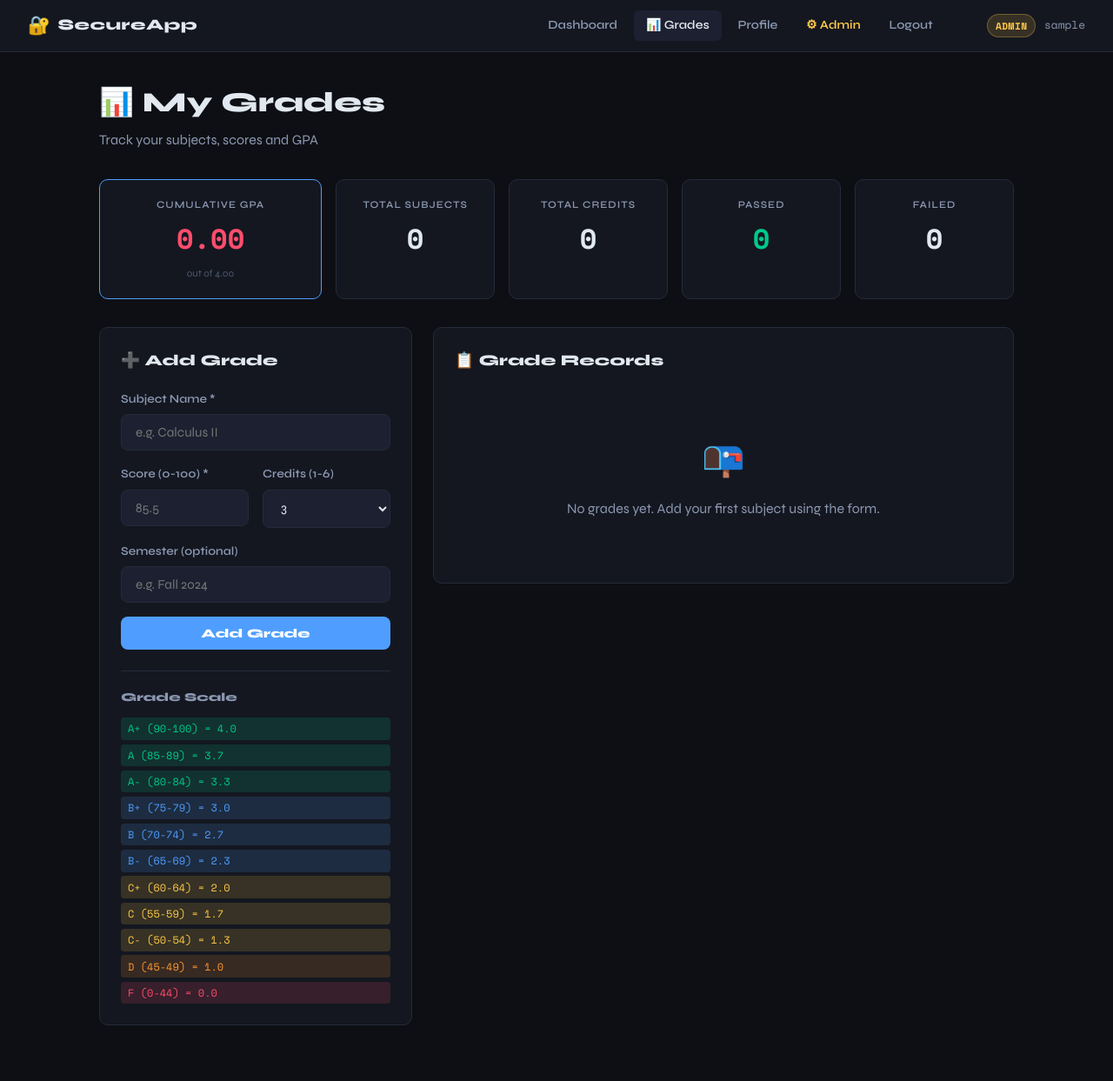
After one commit to Mohamedabdullah11/SWE210-Secure-Web-App, a Flask app: page /grades in a window 1280 px wide. The commit adds this page. Shown: the whole page at 87% size. Run offline with Flask 3, Linux system fonts and the light colour scheme; the visitor is signed in with stand-in values (Sample User, id 1).

Commit message:
add grades and GPA system

```diff
--- a/app.py
+++ b/app.py
@@ -4,152 +4,154 @@ from werkzeug.security import generate_password_hash, check_password_hash
 from cryptography.fernet import Fernet
 from functools import wraps
 import os
-import base64
 
 app = Flask(__name__)
 app.secret_key = os.environ.get('SECRET_KEY', 'dev-secret-key-change-in-production')
 app.config['SQLALCHEMY_DATABASE_URI'] = 'sqlite:///secure_app.db'
 app.config['SQLALCHEMY_TRACK_MODIFICATIONS'] = False
-
 db = SQLAlchemy(app)
 
-# ── Encryption key (in production: store in env var or key vault) ──────────────
 ENCRYPTION_KEY_FILE = 'encryption.key'
-
 def load_or_create_key():
     if os.path.exists(ENCRYPTION_KEY_FILE):
-        with open(ENCRYPTION_KEY_FILE, 'rb') as f:
-            return f.read()
+        with open(ENCRYPTION_KEY_FILE, 'rb') as f: return f.read()
     key = Fernet.generate_key()
-    with open(ENCRYPTION_KEY_FILE, 'wb') as f:
-        f.write(key)
+    with open(ENCRYPTION_KEY_FILE, 'wb') as f: f.write(key)
     return key
-
 fernet = Fernet(load_or_create_key())
 
-def encrypt_data(plaintext: str) -> str:
-    if not plaintext:
-        return ''
-    return fernet.encrypt(plaintext.encode()).decode()
+def encrypt_data(p):
+    return fernet.encrypt(p.encode()).decode() if p else ''
+def decrypt_data(c):
+    try: return fernet.decrypt(c.encode()).decode() if c else ''
+    except: return '[error]'
 
-def decrypt_data(ciphertext: str) -> str:
-    if not ciphertext:
-        return ''
-    try:
-        return fernet.decrypt(ciphertext.encode()).decode()
-    except Exception:
-        return '[decryption error]'
-
-
-# ── Models ─────────────────────────────────────────────────────────────────────
 class User(db.Model):
     id            = db.Column(db.Integer, primary_key=True)
     username      = db.Column(db.String(80), unique=True, nullable=False)
     password_hash = db.Column(db.String(200), nullable=False)
-    role          = db.Column(db.String(20), default='user')   # 'admin' or 'user'
-    # Encrypted PII fields
+    role          = db.Column(db.String(20), default='user')
     email_enc     = db.Column(db.Text, default='')
     phone_enc     = db.Column(db.Text, default='')
+    grades        = db.relationship('Grade', backref='user', lazy=True, cascade='all, delete-orphan')
 
     @property
-    def email(self):
-        return decrypt_data(self.email_enc)
+    def email(self): return decrypt_data(self.email_enc)
+    @email.setter
+    def email(self, v): self.email_enc = encrypt_data(v)
+    @property
+    def phone(self): return decrypt_data(self.phone_enc)
+    @phone.setter
+    def phone(self, v): self.phone_enc = encrypt_data(v)
 
-    @email.setter
-    def email(self, value):
-        self.email_enc = encrypt_data(value)
+    def get_gpa(self):
+        if not self.grades: return 0.0
+        tp = sum(g.grade_points() * g.credits for g in self.grades)
+        tc = sum(g.credits for g in self.grades)
+        return round(tp / tc, 2) if tc > 0 else 0.0
 
-    @property
-    def phone(self):
-        return decrypt_data(self.phone_enc)
+    def total_credits(self): return sum(g.credits for g in self.grades)
 
-    @phone.setter
-    def phone(self, value):
-        self.phone_enc = encrypt_data(value)
+class Grade(db.Model):
+    id       = db.Column(db.Integer, primary_key=True)
+    user_id  = db.Column(db.Integer, db.ForeignKey('user.id'), nullable=False)
+    subject  = db.Column(db.String(100), nullable=False)
+    credits  = db.Column(db.Integer, nullable=False, default=3)
+    score    = db.Column(db.Float, nullable=False)
+    semester = db.Column(db.String(50), default='')
 
+    def letter_grade(self):
+        s = self.score
+        if s>=90: return 'A+'
+        if s>=85: return 'A'
+        if s>=80: return 'A-'
+        if s>=75: return 'B+'
+        if s>=70: return 'B'
+        if s>=65: return 'B-'
+        if s>=60: return 'C+'
+        if s>=55: return 'C'
+        if s>=50: return 'C-'
+        if s>=45: return 'D'
+        return 'F'
 
-# ── RBAC decorators ────────────────────────────────────────────────────────────
+    def grade_points(self):
+        s = self.score
+        if s>=90: return 4.0
+        if s>=85: return 3.7
+        if s>=80: return 3.3
+        if s>=75: return 3.0
+        if s>=70: return 2.7
+        if s>=65: return 2.3
+        if s>=60: return 2.0
+        if s>=55: return 1.7
+        if s>=50: return 1.3
+        if s>=45: return 1.0
+        return 0.0
+
+    def status(self): return 'Pass' if self.score >= 50 else 'Fail'
+
 def login_required(f):
     @wraps(f)
-    def decorated(*args, **kwargs):
+    def d(*a, **k):
         if 'user_id' not in session:
             flash('Please log in to access this page.', 'warning')
             return redirect(url_for('login'))
-        return f(*args, **kwargs)
-    return decorated
+        return f(*a, **k)
+    return d
 
 def admin_required(f):
     @wraps(f)
-    def decorated(*args, **kwargs):
+    def d(*a, **k):
         if 'user_id' not in session:
             flash('Please log in to access this page.', 'warning')
             return redirect(url_for('login'))
-        user = User.query.get(session['user_id'])
-        if not user or user.role != 'admin':
-            abort(403)
-        return f(*args, **kwargs)
-    return decorated
+        u = User.query.get(session['user_id'])
+        if not u or u.role != 'admin': abort(403)
+        return f(*a, **k)
+    return d
 
+@app.route('/')
+def index(): return redirect(url_for('dashboard') if 'user_id' in session else url_for('login'))
 
-# ── Routes ─────────────────────────────────────────────────────────────────────
-@app.route('/')
-def index():
-    return redirect(url_for('dashboard') if 'user_id' in session else url_for('login'))
-
-
-@app.route('/register', methods=['GET', 'POST'])
+@app.route('/register', methods=['GET','POST'])
 def register():
     if request.method == 'POST':
-        username = request.form.get('username', '').strip()
-        password = request.form.get('password', '')
-        email    = request.form.get('email', '').strip()
-        phone    = request.form.get('phone', '').strip()
-
+        username = request.form.get('username','').strip()
+        password = request.form.get('password','')
+        email    = request.form.get('email','').strip()
+        phone    = request.form.get('phone','').strip()
         if not username or not password:
-            flash('Username and password are required.', 'danger')
+            flash('Username and password required.','danger')
             return render_template('register.html')
-
         if User.query.filter_by(username=username).first():
-            flash('Username already taken.', 'danger')
+            flash('Username taken.','danger')
             return render_template('register.html')
-
-        user = User(username=username,
-                    password_hash=generate_password_hash(password))
-        user.email = email
-        user.phone = phone
-        db.session.add(user)
-        db.session.commit()
-        flash('Account created! Please log in.', 'success')
+        u = User(username=username, password_hash=generate_password_hash(password))
+        u.email = email; u.phone = phone
+        db.session.add(u); db.session.commit()
+        flash('Account created! Please log in.','success')
         return redirect(url_for('login'))
-
     return render_template('register.html')
 
-
-@app.route('/login', methods=['GET', 'POST'])
+@app.route('/login', methods=['GET','POST'])
 def login():
     if request.method == 'POST':
-        username = request.form.get('username', '').strip()
-        password = request.form.get('password', '')
-        user = User.query.filter_by(username=username).first()
-
-        if user and check_password_hash(user.password_hash, password):
-            session['user_id'] = user.id
-            session['username'] = user.username
-            session['role']     = user.role
-            flash(f'Welcome back, {user.username}!', 'success')
+        u = User.query.filter_by(username=request.form.get('username','').strip()).first()
+        if u and check_password_hash(u.password_hash, request.form.get('password','')):
+            session['user_id'] = u.id
+            session['username'] = u.username
+            session['role'] = u.role
+            flash(f'Welcome back, {u.username}!','success')
             return redirect(url_for('dashboard'))
-
-        flash('Invalid username or password.', 'danger')
+        flash('Invalid username or password.','danger')
     return render_template('login.html')
-
 
 @app.route('/logout')
 @login_required
 def logout():
     session.clear()
-    flash('You have been logged out.', 'info')
+    flash('Logged out.','info')
     return redirect(url_for('login'))
-
 
 @app.route('/dashboard')
 @login_required
@@ -157,75 +159,96 @@ def dashboard():
     user = User.query.get(session['user_id'])
     return render_template('dashboard.html', user=user)
 
+@app.route('/grades')
+@login_required
+def grades():
+    user = User.query.get(session['user_id'])
+    return render_template('grades.html', user=user)
 
-@app.route('/profile', methods=['GET', 'POST'])
+@app.route('/grades/add', methods=['POST'])
+@login_required
+def add_grade():
+    subject  = request.form.get('subject','').strip()
+    credits  = request.form.get('credits','3')
+    score    = request.form.get('score','')
+    semester = request.form.get('semester','').strip()
+    if not subject or not score:
+        flash('Subject and score required.','danger')
+        return redirect(url_for('grades'))
+    try:
+        sf = float(score); ci = int(credits)
+        if not (0 <= sf <= 100) or not (1 <= ci <= 6): raise ValueError
+    except ValueError:
+        flash('Score must be 0-100, credits 1-6.','danger')
+        return redirect(url_for('grades'))
+    db.session.add(Grade(user_id=session['user_id'], subject=subject, credits=ci, score=sf, semester=semester))
+    db.session.commit()
+    flash(f'"{subject}" added!','success')
+    return redirect(url_for('grades'))
+
+@app.route('/grades/delete/<int:gid>', methods=['POST'])
+@login_required
+def delete_grade(gid):
+    g = Grade.query.get_or_404(gid)
+    if g.user_id != session['user_id']: abort(403)
+    db.session.delete(g); db.session.commit()
+    flash('Grade deleted.','info')
+    return redirect(url_for('grades'))
+
+@app.route('/profile', methods=['GET','POST'])
 @login_required
 def profile():
     user = User.query.get(session['user_id'])
     if request.method == 'POST':
-        user.email = request.form.get('email', '').strip()
-        user.phone = request.form.get('phone', '').strip()
+        user.email = request.form.get('email','').strip()
+        user.phone = request.form.get('phone','').strip()
         db.session.commit()
-        flash('Profile updated and data encrypted.', 'success')
+        flash('Profile updated.','success')
     return render_template('profile.html', user=user)
-
 
 @app.route('/admin')
 @admin_required
 def admin_panel():
-    users = User.query.all()
-    return render_template('admin.html', users=users)
+    return render_template('admin.html', users=User.query.all())
 
-
-@app.route('/admin/delete/<int:user_id>', methods=['POST'])
+@app.route('/admin/delete/<int:uid>', methods=['POST'])
 @admin_required
-def delete_user(user_id):
-    user = User.query.get_or_404(user_id)
-    if user.role == 'admin':
-        flash("Cannot delete admin accounts.", 'danger')
+def delete_user(uid):
+    u = User.query.get_or_404(uid)
+    if u.role == 'admin':
+        flash("Cannot delete admin accounts.",'danger')
         return redirect(url_for('admin_panel'))
-    db.session.delete(user)
-    db.session.commit()
-    flash(f'User {user.username} deleted.', 'success')
+    db.session.delete(u); db.session.commit()
+    flash(f'User {u.username} deleted.','success')
     return redirect(url_for('admin_panel'))
 
-
-@app.route('/admin/promote/<int:user_id>', methods=['POST'])
+@app.route('/admin/promote/<int:uid>', methods=['POST'])
 @admin_required
-def promote_user(user_id):
-    user = User.query.get_or_404(user_id)
-    user.role = 'admin'
-    db.session.commit()
-    flash(f'{user.username} promoted to admin.', 'success')
+def promote_user(uid):
+    u = User.query.get_or_404(uid)
+    u.role = 'admin'; db.session.commit()
+    flash(f'{u.username} promoted to admin.','success')
     return redirect(url_for('admin_panel'))
 
+@app.route('/admin/grades/<int:uid>')
+@admin_required
+def admin_view_grades(uid):
+    user = User.query.get_or_404(uid)
+    return render_template('admin_grades.html', user=user)
 
 @app.errorhandler(403)
-def forbidden(e):
-    return render_template('403.html'), 403
+def forbidden(e): return render_template('403.html'), 403
+@app.errorhandler(404)
+def not_found(e): return render_template('404.html'), 404
 
-@app.errorhandler(404)
-def not_found(e):
-    return render_template('404.html'), 404
-
-
-# ── Init DB + seed admin ───────────────────────────────────────────────────────
 def create_tables():
     with app.app_context():
         db.create_all()
-        # Seed default admin if not exists
         if not User.query.filter_by(username='admin').first():
-            admin = User(
-                username='admin',
-                password_hash=generate_password_hash('Admin@1234'),
-                role='admin'
-            )
-            admin.email = 'admin@secureapp.com'
-            admin.phone = '+1-000-000-0000'
-            db.session.add(admin)
-            db.session.commit()
-            print("✓ Default admin created  →  username: admin  |  password: Admin@1234")
-
+            a = User(username='admin', password_hash=generate_password_hash('Admin@1234'), role='admin')
+            a.email = 'admin@secureapp.com'; a.phone = '+1-000-000-0000'
+            db.session.add(a); db.session.commit()
+            print("✓ Admin created → username: admin | password: Admin@1234")
 
 if __name__ == '__main__':
     create_tables()
--- a/static/css/style.css
+++ b/static/css/style.css
@@ -289,3 +289,61 @@ ul { list-style: none; }
     .navbar { padding: 0 1rem; }
     .nav-user { display: none; }
 }
+
+/* ── GPA Summary ───────────────────────────────────────────────────────────── */
+.gpa-summary { display: grid; grid-template-columns: 1.4fr repeat(4, 1fr); gap: 1rem; margin-bottom: 2rem; }
+.gpa-card { background: var(--bg2); border: 1px solid var(--border); border-radius: var(--radius); padding: 1.2rem; text-align: center; }
+.gpa-card.gpa-main { border-color: var(--accent); }
+.gpa-label { font-size: .72rem; text-transform: uppercase; letter-spacing: 1px; color: var(--text2); font-weight: 600; }
+.gpa-value { font-size: 2rem; font-weight: 800; font-family: var(--font-mono); margin: .3rem 0; }
+.gpa-sub { font-size: .72rem; color: var(--text3); }
+.gpa-high { color: var(--success); }
+.gpa-mid  { color: var(--warning); }
+.gpa-low  { color: var(--danger); }
+.gpa-inline { color: var(--accent2); font-family: var(--font-mono); }
+
+/* ── Grades grid ───────────────────────────────────────────────────────────── */
+.grades-grid { display: grid; grid-template-columns: 360px 1fr; gap: 1.5rem; align-items: start; }
+.grade-form { display: flex; flex-direction: column; gap: 1rem; }
+.form-row { display: grid; grid-template-columns: 1fr 1fr; gap: 1rem; }
+.form-group select {
+    background: var(--bg3); border: 1px solid var(--border); border-radius: 8px;
+    padding: .7rem 1rem; color: var(--text); font-family: var(--font-main);
+    font-size: .95rem; outline: none; width: 100%;
+}
+.form-group select:focus { border-color: var(--accent); }
+.mono { font-family: var(--font-mono); font-size: .85rem; }
+
+/* Grade badges */
+.grade-badge {
+    padding: .2rem .55rem; border-radius: 6px;
+    font-size: .78rem; font-weight: 800; font-family: var(--font-mono);
+}
+.grade-a { background: rgba(0,201,141,.15); color: var(--success); }
+.grade-b { background: rgba(79,158,255,.15); color: var(--accent); }
+.grade-c { background: rgba(255,201,71,.15); color: var(--warning); }
+.grade-d { background: rgba(255,150,50,.15); color: #ff9632; }
+.grade-f { background: rgba(255,77,109,.15); color: var(--danger); }
+
+/* Status badges */
+.status-badge { padding: .2rem .55rem; border-radius: 20px; font-size: .72rem; font-weight: 700; text-transform: uppercase; }
+.status-pass { background: rgba(0,201,141,.12); color: var(--success); border: 1px solid rgba(0,201,141,.25); }
+.status-fail { background: rgba(255,77,109,.12); color: var(--danger); border: 1px solid rgba(255,77,109,.25); }
+
+/* Table footer */
+.table-footer td { background: var(--bg3) !important; border-top: 2px solid var(--border) !important; }
+
+/* Empty state */
+.empty-state { text-align: center; padding: 3rem 1rem; color: var(--text2); }
+.empty-icon { font-size: 2.5rem; margin-bottom: .75rem; }
+
+/* Grade scale */
+.grade-scale { margin-top: 1.5rem; padding-top: 1.2rem; border-top: 1px solid var(--border); }
+.scale-title { font-size: .85rem; font-weight: 700; color: var(--text2); margin-bottom: .75rem; }
+.scale-grid { display: flex; flex-direction: column; gap: .3rem; }
+.scale-item { font-size: .75rem; font-family: var(--font-mono); padding: .2rem .5rem; border-radius: 4px; }
+
+@media (max-width: 768px) {
+    .grades-grid { grid-template-columns: 1fr; }
+    .gpa-summary { grid-template-columns: repeat(2, 1fr); }
+}
--- a/templates/admin.html
+++ b/templates/admin.html
@@ -54,6 +54,7 @@
                         <form method="POST" action="{{ url_for('delete_user', user_id=u.id) }}" style="display:inline">
                             <button type="submit" class="btn btn-sm btn-danger" onclick="return confirm('Delete {{ u.username }}?')">Delete</button>
                         </form>
+                        <a href="{{ url_for('admin_view_grades', user_id=u.id) }}" class="btn btn-sm btn-secondary">📊 Grades</a>
                         {% else %}
                         <span class="text-muted">Protected</span>
                         {% endif %}
--- a/templates/base.html
+++ b/templates/base.html
@@ -17,6 +17,7 @@
         </div>
         <div class="nav-links">
             <a href="{{ url_for('dashboard') }}" class="nav-link {% if request.endpoint == 'dashboard' %}active{% endif %}">Dashboard</a>
+            <a href="{{ url_for('grades') }}" class="nav-link {% if request.endpoint == 'grades' %}active{% endif %}">📊 Grades</a>
             <a href="{{ url_for('profile') }}" class="nav-link {% if request.endpoint == 'profile' %}active{% endif %}">Profile</a>
             {% if session.role == 'admin' %}
             <a href="{{ url_for('admin_panel') }}" class="nav-link admin-link {% if request.endpoint == 'admin_panel' %}active{% endif %}">⚙ Admin</a>
--- /dev/null
+++ b/templates/grades.html
@@ -0,0 +1,147 @@
+{% extends 'base.html' %}
+{% block title %}My Grades — SecureApp{% endblock %}
+{% block content %}
+<div class="page-header">
+    <h1 class="page-title">📊 My Grades</h1>
+    <p class="page-subtitle">Track your subjects, scores and GPA</p>
+</div>
+
+<!-- GPA Summary Cards -->
+<div class="gpa-summary">
+    <div class="gpa-card gpa-main">
+        <div class="gpa-label">Cumulative GPA</div>
+        <div class="gpa-value {% if user.get_gpa() >= 3.5 %}gpa-high{% elif user.get_gpa() >= 2.5 %}gpa-mid{% else %}gpa-low{% endif %}">
+            {{ "%.2f"|format(user.get_gpa()) }}
+        </div>
+        <div class="gpa-sub">out of 4.00</div>
+    </div>
+    <div class="gpa-card">
+        <div class="gpa-label">Total Subjects</div>
+        <div class="gpa-value">{{ user.grades|length }}</div>
+    </div>
+    <div class="gpa-card">
+        <div class="gpa-label">Total Credits</div>
+        <div class="gpa-value">{{ user.total_credits() }}</div>
+    </div>
+    <div class="gpa-card">
+        <div class="gpa-label">Passed</div>
+        <div class="gpa-value gpa-high">{{ user.grades|selectattr('score','ge',50)|list|length }}</div>
+    </div>
+    <div class="gpa-card">
+        <div class="gpa-label">Failed</div>
+        <div class="gpa-value {% if user.grades|selectattr('score','lt',50)|list|length > 0 %}gpa-low{% endif %}">
+            {{ user.grades|selectattr('score','lt',50)|list|length }}
+        </div>
+    </div>
+</div>
+
+<div class="grades-grid">
+    <!-- Add Grade Form -->
+    <div class="panel-card">
+        <h2 class="panel-title">➕ Add Grade</h2>
+        <form method="POST" action="{{ url_for('add_grade') }}" class="grade-form">
+            <div class="form-group">
+                <label>Subject Name *</label>
+                <input type="text" name="subject" required placeholder="e.g. Calculus II" maxlength="100">
+            </div>
+            <div class="form-row">
+                <div class="form-group">
+                    <label>Score (0-100) *</label>
+                    <input type="number" name="score" required min="0" max="100" step="0.1" placeholder="85.5">
+                </div>
+                <div class="form-group">
+                    <label>Credits (1-6)</label>
+                    <select name="credits">
+                        {% for c in [1,2,3,4,5,6] %}
+                        <option value="{{ c }}" {% if c == 3 %}selected{% endif %}>{{ c }}</option>
+                        {% endfor %}
+                    </select>
+                </div>
+            </div>
+            <div class="form-group">
+                <label>Semester (optional)</label>
+                <input type="text" name="semester" placeholder="e.g. Fall 2024" maxlength="50">
+            </div>
+            <button type="submit" class="btn btn-primary btn-full">Add Grade</button>
+        </form>
+
+        <!-- Grade Scale Reference -->
+        <div class="grade-scale">
+            <h3 class="scale-title">Grade Scale</h3>
+            <div class="scale-grid">
+                <span class="scale-item grade-a">A+ (90-100) = 4.0</span>
+                <span class="scale-item grade-a">A (85-89) = 3.7</span>
+                <span class="scale-item grade-a">A- (80-84) = 3.3</span>
+                <span class="scale-item grade-b">B+ (75-79) = 3.0</span>
+                <span class="scale-item grade-b">B (70-74) = 2.7</span>
+                <span class="scale-item grade-b">B- (65-69) = 2.3</span>
+                <span class="scale-item grade-c">C+ (60-64) = 2.0</span>
+                <span class="scale-item grade-c">C (55-59) = 1.7</span>
+                <span class="scale-item grade-c">C- (50-54) = 1.3</span>
+                <span class="scale-item grade-d">D (45-49) = 1.0</span>
+                <span class="scale-item grade-f">F (0-44) = 0.0</span>
+            </div>
+        </div>
+    </div>
+
+    <!-- Grades Table -->
+    <div class="panel-card">
+        <h2 class="panel-title">📋 Grade Records</h2>
+        {% if user.grades %}
+        <div class="table-wrapper">
+            <table class="data-table">
+                <thead>
+                    <tr>
+                        <th>Subject</th>
+                        <th>Score</th>
+                        <th>Grade</th>
+                        <th>Credits</th>
+                        <th>Semester</th>
+                        <th>Status</th>
+                        <th></th>
+                    </tr>
+                </thead>
+                <tbody>
+                    {% for g in user.grades %}
+                    <tr>
+                        <td><strong>{{ g.subject }}</strong></td>
+                        <td class="mono">{{ g.score }}</td>
+                        <td>
+                            <span class="grade-badge grade-{{ g.letter_grade()[0]|lower }}">
+                                {{ g.letter_grade() }}
+                            </span>
+                        </td>
+                        <td class="mono">{{ g.credits }}</td>
+                        <td class="text-muted">{{ g.semester if g.semester else '—' }}</td>
+                        <td>
+                            <span class="status-badge {% if g.status() == 'Pass' %}status-pass{% else %}status-fail{% endif %}">
+                                {{ g.status() }}
+                            </span>
+                        </td>
+                        <td>
+                            <form method="POST" action="{{ url_for('delete_grade', gid=g.id) }}" style="display:inline">
+                                <button type="submit" class="btn btn-sm btn-danger" onclick="return confirm('Delete {{ g.subject }}?')">✕</button>
+                            </form>
+                        </td>
+                    </tr>
+                    {% endfor %}
+                </tbody>
+                <tfoot>
+                    <tr class="table-footer">
+                        <td><strong>GPA</strong></td>
+                        <td colspan="2"><strong class="gpa-inline">{{ "%.2f"|format(user.get_gpa()) }} / 4.00</strong></td>
+                        <td><strong>{{ user.total_credits() }}</strong></td>
+                        <td colspan="3"></td>
+                    </tr>
+                </tfoot>
+            </table>
+        </div>
+        {% else %}
+        <div class="empty-state">
+            <div class="empty-icon">📭</div>
+            <p>No grades yet. Add your first subject using the form.</p>
+        </div>
+        {% endif %}
+    </div>
+</div>
+{% endblock %}
```
Also changed, not shown: templates/admin_grades.html (added, +68 -0 lines), templates/dashboard.html (+9 -9 lines).
